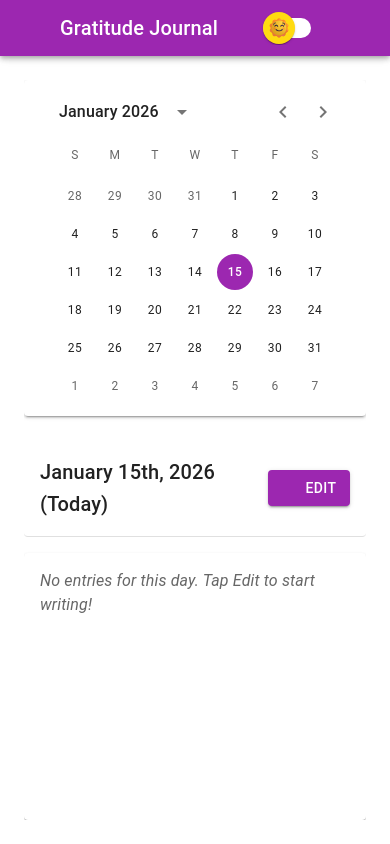
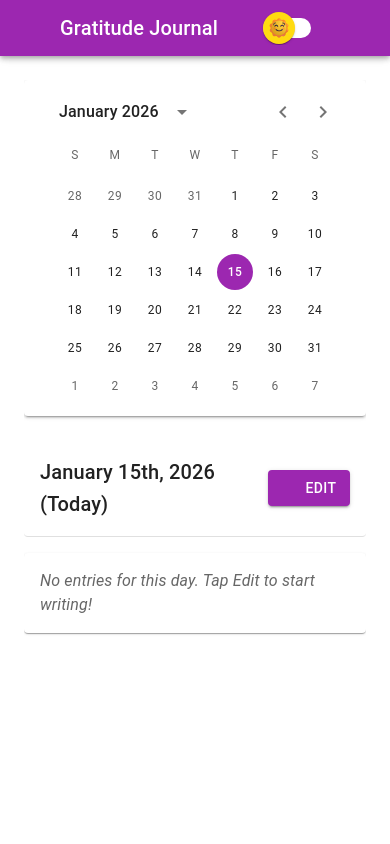
Before and after one commit to newerik/gratia-pwa, a React (Vite) app: page / in a window 390 px wide. Built offline with nearby package versions, Linux system fonts and the light colour scheme; some icons are missing.

Commit message:
Fix mobile scroll issues and normalize date handling

```diff
--- a/package.json
+++ b/package.json
@@ -1,7 +1,7 @@
 {
   "name": "gratia-pwa",
   "private": true,
-  "version": "0.1.0",
+  "version": "0.2.0",
   "type": "module",
   "scripts": {
     "dev": "vite",
--- a/src/components/Layout/Layout.tsx
+++ b/src/components/Layout/Layout.tsx
@@ -150,7 +150,7 @@ const Layout = () => {
         }}
       >
         <Toolbar />
-        <Box sx={{ flexGrow: 1, overflow: 'hidden', minHeight: 0 }}>
+        <Box sx={{ flexGrow: 1, overflow: 'auto', minHeight: 0 }}>
           <Outlet />
         </Box>
       </Box>
--- a/src/pages/GratitudeJournal/GratitudeJournal.tsx
+++ b/src/pages/GratitudeJournal/GratitudeJournal.tsx
@@ -91,7 +91,12 @@ const GratitudeJournal = () => {
 
   return (
     <LocalizationProvider dateAdapter={AdapterDateFns} adapterLocale={dateLocale}>
-      <Box display="flex" flexDirection={isDesktop ? 'row' : 'column'} height="100%" gap={3}>
+      <Box
+        display="flex"
+        flexDirection={isDesktop ? 'row' : 'column'}
+        height={isDesktop ? '100%' : 'auto'}
+        gap={3}
+      >
         {/* LEFT / TOP: Content Area */}
         <Box
           flexGrow={1}
```
